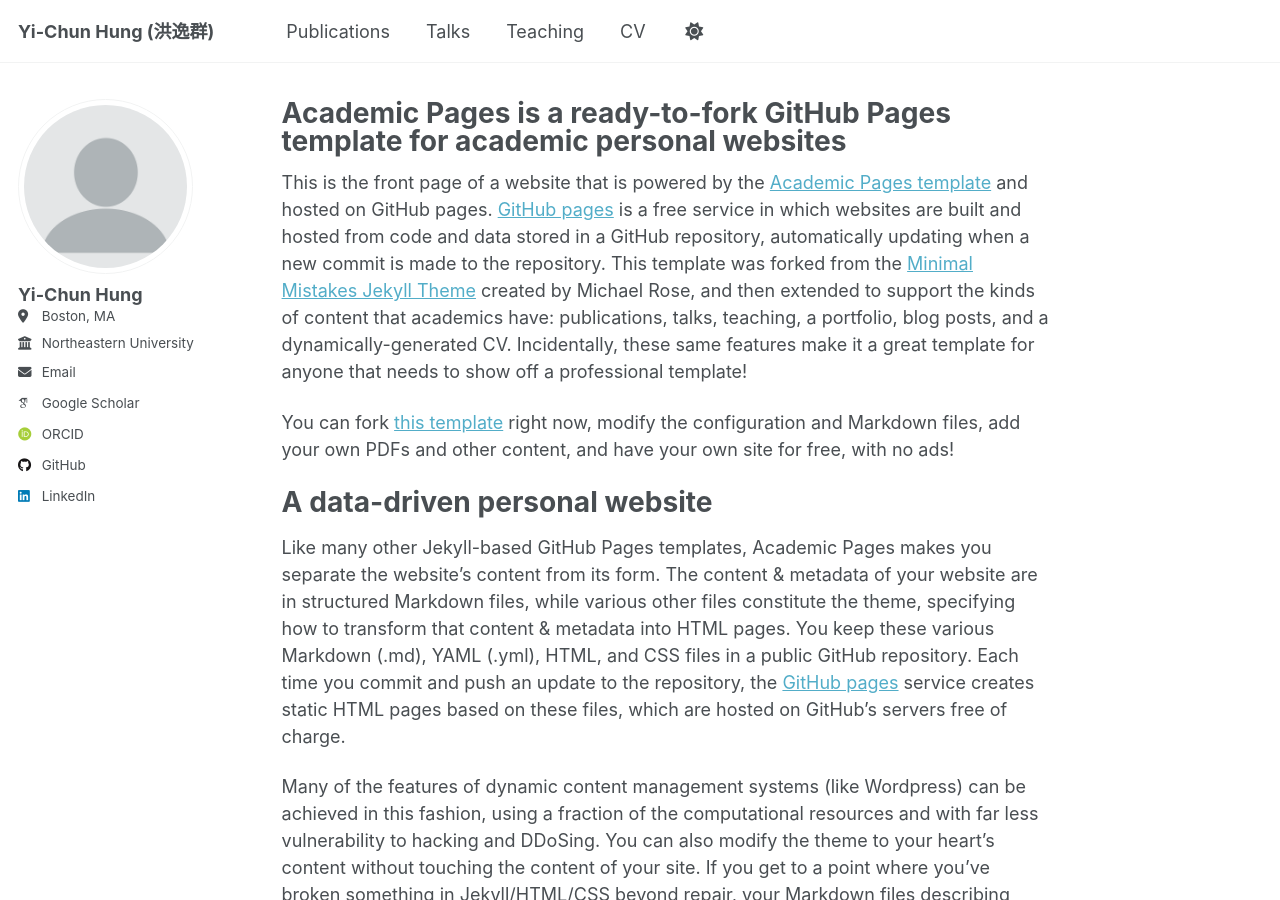
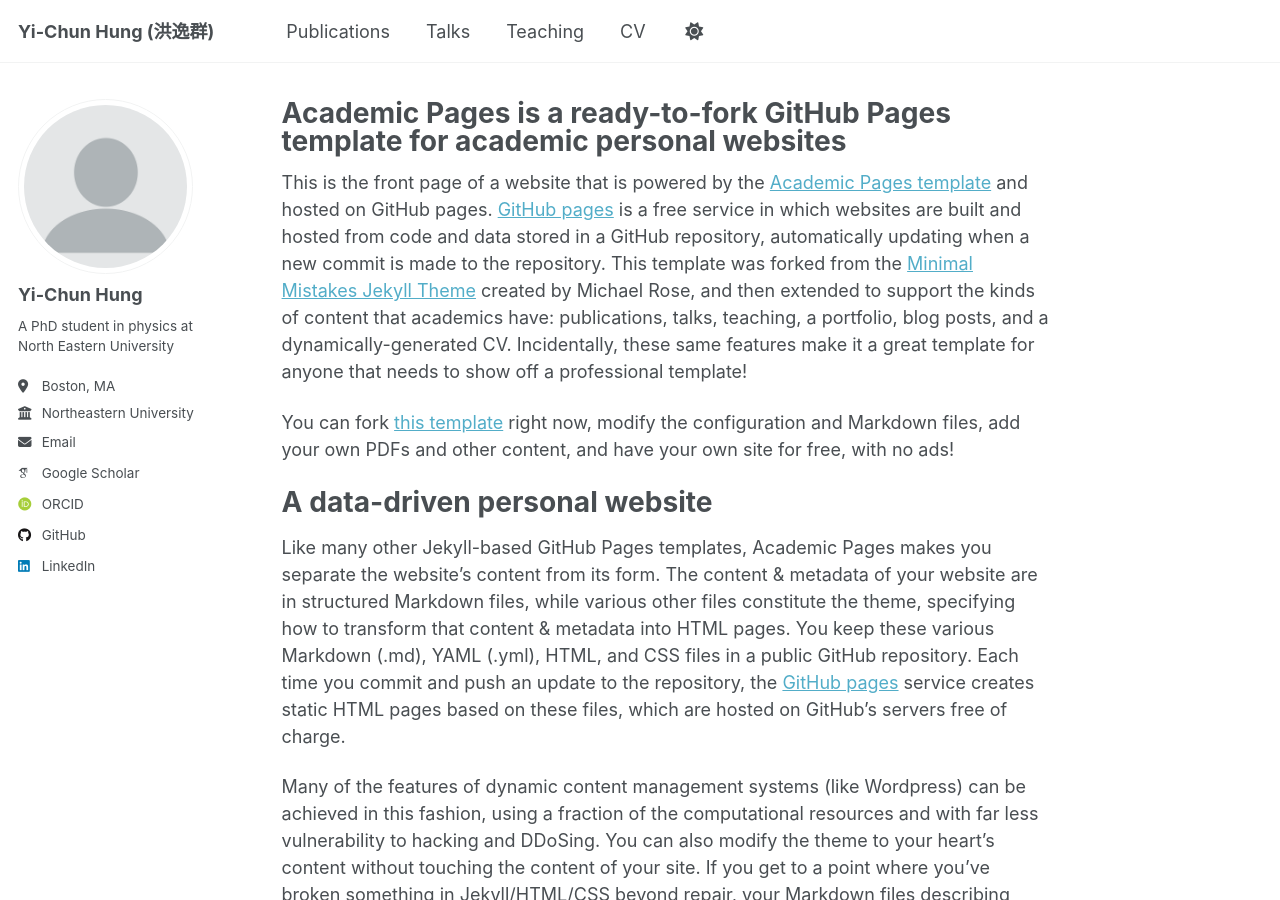
Before and after one commit to lengentyh/YiChunHung_Physics, a Jekyll site: the page built from _pages/about.md, in a window 1280 px wide and 900 px high. Built offline with Jekyll 4.4.1, drawn with Linux system fonts in a browser that asks for light colours; some web fonts are replaced; a script that is not in the unit is left out.

Commit message:
Update _config.yml

```diff
--- a/_config.yml
+++ b/_config.yml
@@ -25,7 +25,7 @@
   avatar           : "profile.png"
   name             : "Yi-Chun Hung"
   pronouns         : # example: "she/her"
-  bio              : #"Short biography for the left-hand sidebar"
+  bio              : "A PhD student in physics at North Eastern University"
   location         : "Boston, MA"
   employer         : "Northeastern University"
   uri              : # URL
```
